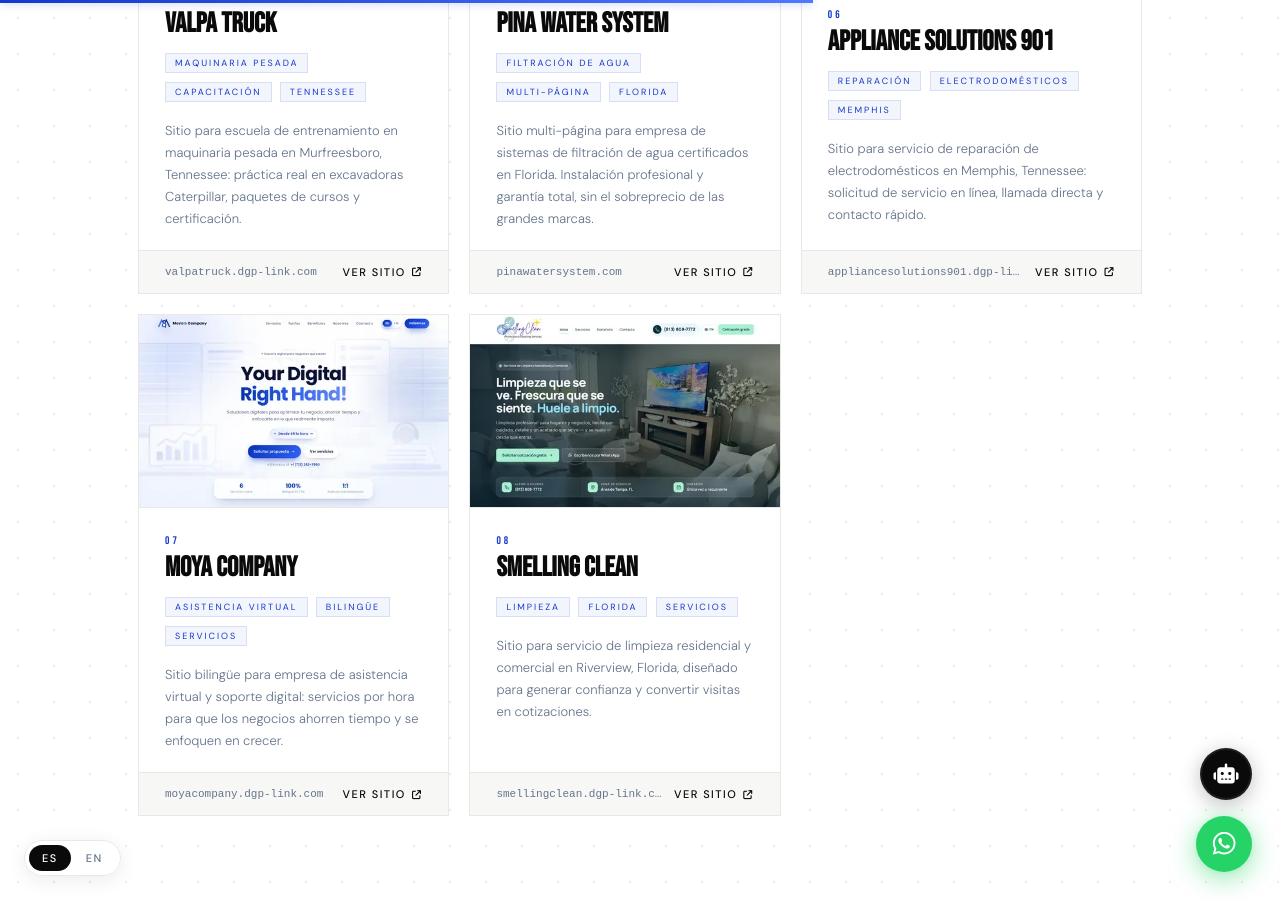
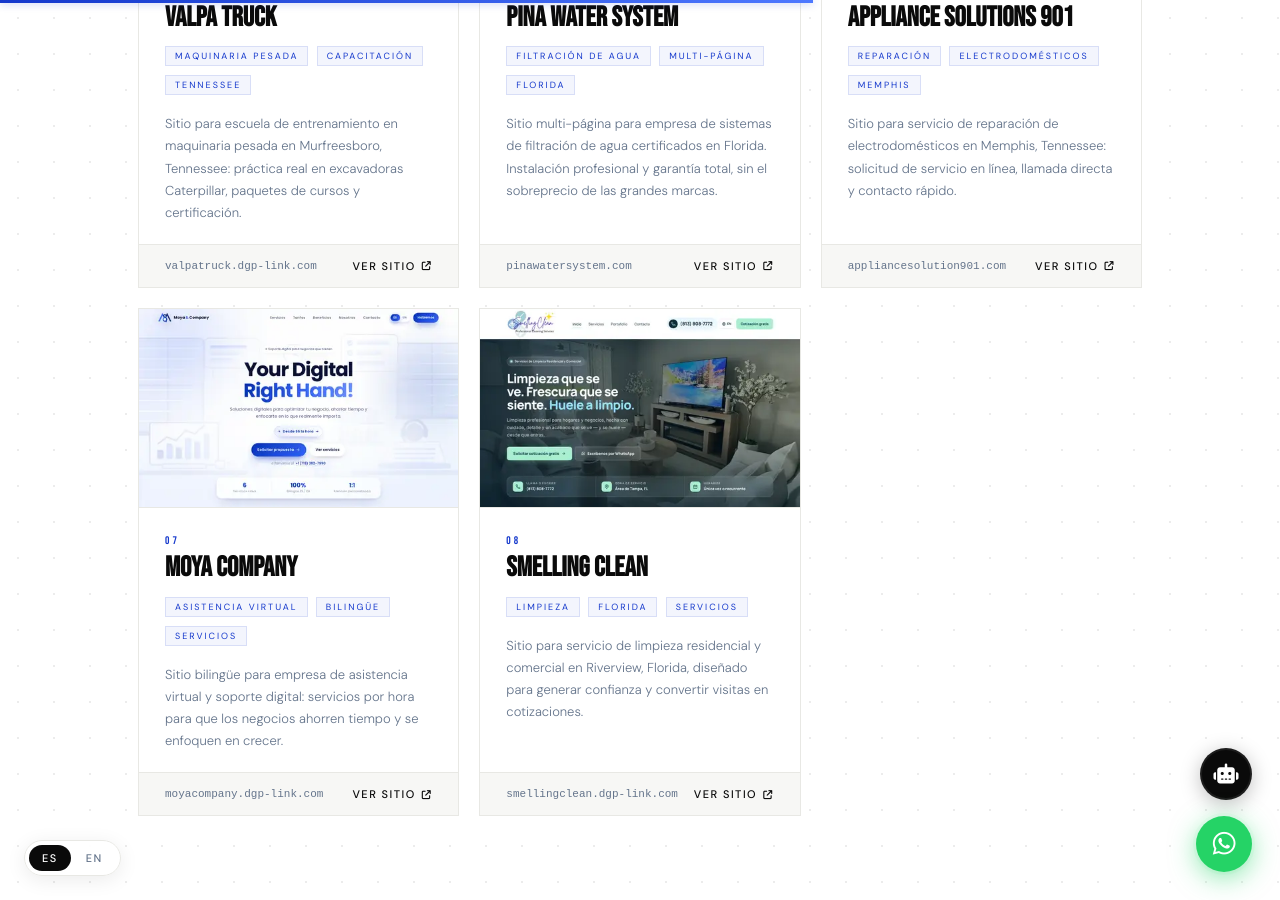
Before and after one commit to quasarworksco/dgpglobal, a Jekyll site: the page built from portafolio/index.html, in a window 1280 px wide and 900 px high, scrolled down 3176 px. Built offline with Jekyll 4.4.1, drawn with Linux system fonts in a browser that asks for light colours; part of the change alters nothing that is shown.

Commit message:
Update Appliance Solutions 901 to its new domain
Co-Authored-By: Claude Opus 5.5 <noreply@anthropic.com>
Claude-Session: https://claude.ai/code/session_01VoYEJNsBSvedof2kGxVZNS

```diff
--- a/_data/portfolio.json
+++ b/_data/portfolio.json
@@ -107,7 +107,7 @@
     ],
     "desc_es": "Sitio para servicio de reparación de electrodomésticos en Memphis, Tennessee: solicitud de servicio en línea, llamada directa y contacto rápido.",
     "desc_en": "Website for an appliance repair service in Memphis, Tennessee: online service requests, click-to-call and quick contact.",
-    "url": "https://appliancesolutions901.dgp-link.com/",
+    "url": "https://appliancesolution901.com/",
     "slug": "appliance-solutions-901"
   },
   {
```
